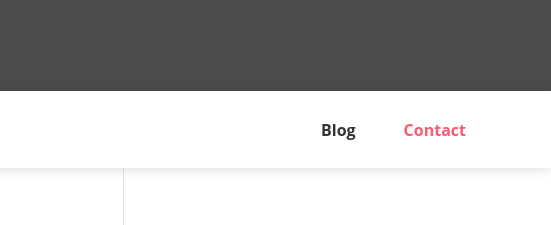
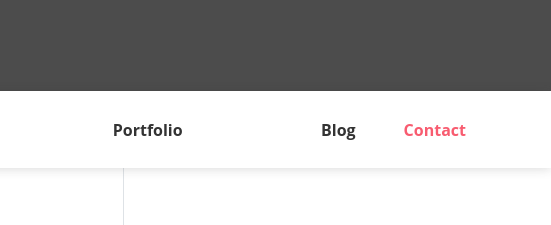
Before and after one commit to kashifabidi/kashifabidi-github.io, a plain HTML site: page index.html in a window 1280 px wide. Shown: the part 549-774 px from the top of the page, 729-1280 px from the left. Drawn offline with nearby package versions, Linux system fonts and the light colour scheme; some packages are replaced by stand-ins of ours; files that its build step writes are made by us from their sources; files whose address does not match are found by name.

Commit message:
Add files via upload

```diff
--- a/index.html
+++ b/index.html
@@ -53,6 +53,11 @@
                         <div class="brand-subtitle">Marketer & Salesman | Customer Service Specialist</div>
                     </li>
                 </ul>
+				<ul class="navbar-nav ml-auto">
+                    <li class="nav-item">
+                        <a href="#portfolio" class="nav-link">Portfolio</a>
+                    </li>
+				</ul>
                 <ul class="navbar-nav ml-auto">
                     <li class="nav-item">
                         <a href="#blog" class="nav-link">Blog</a>
```
